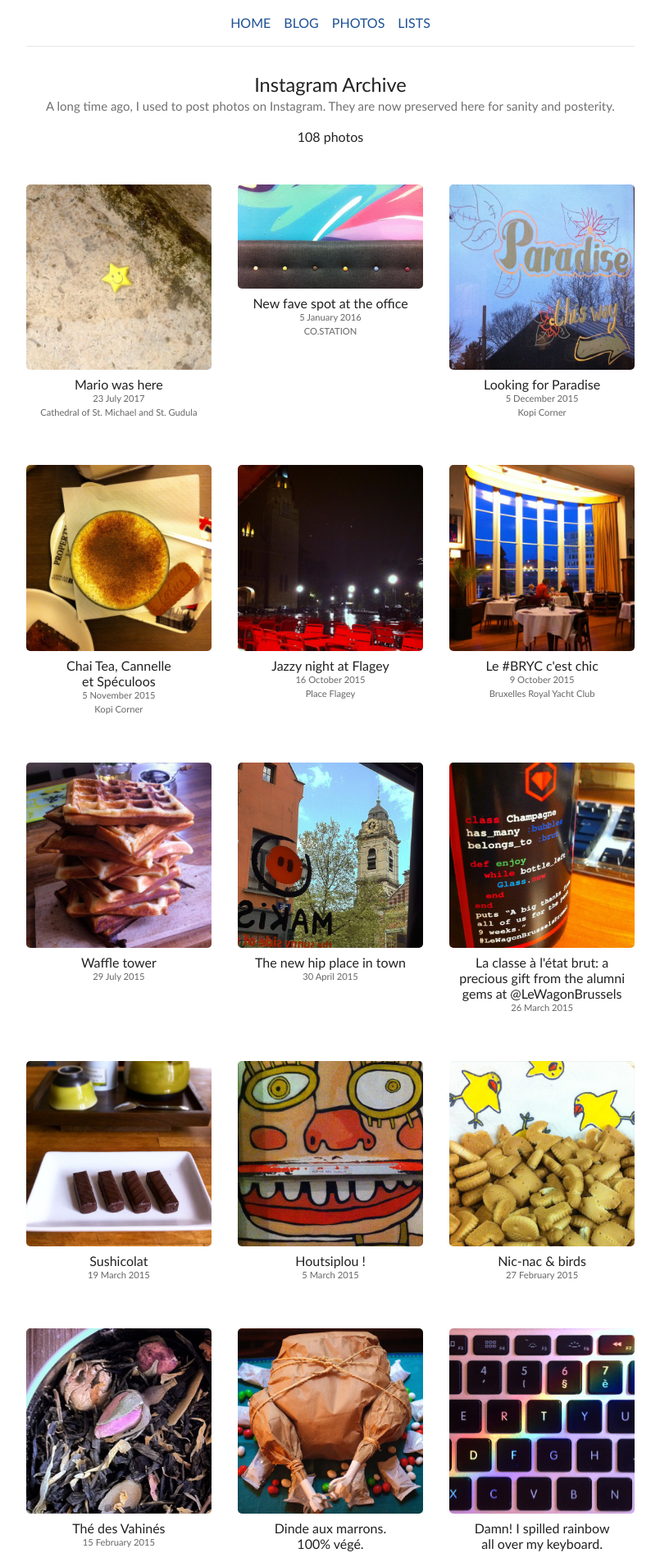
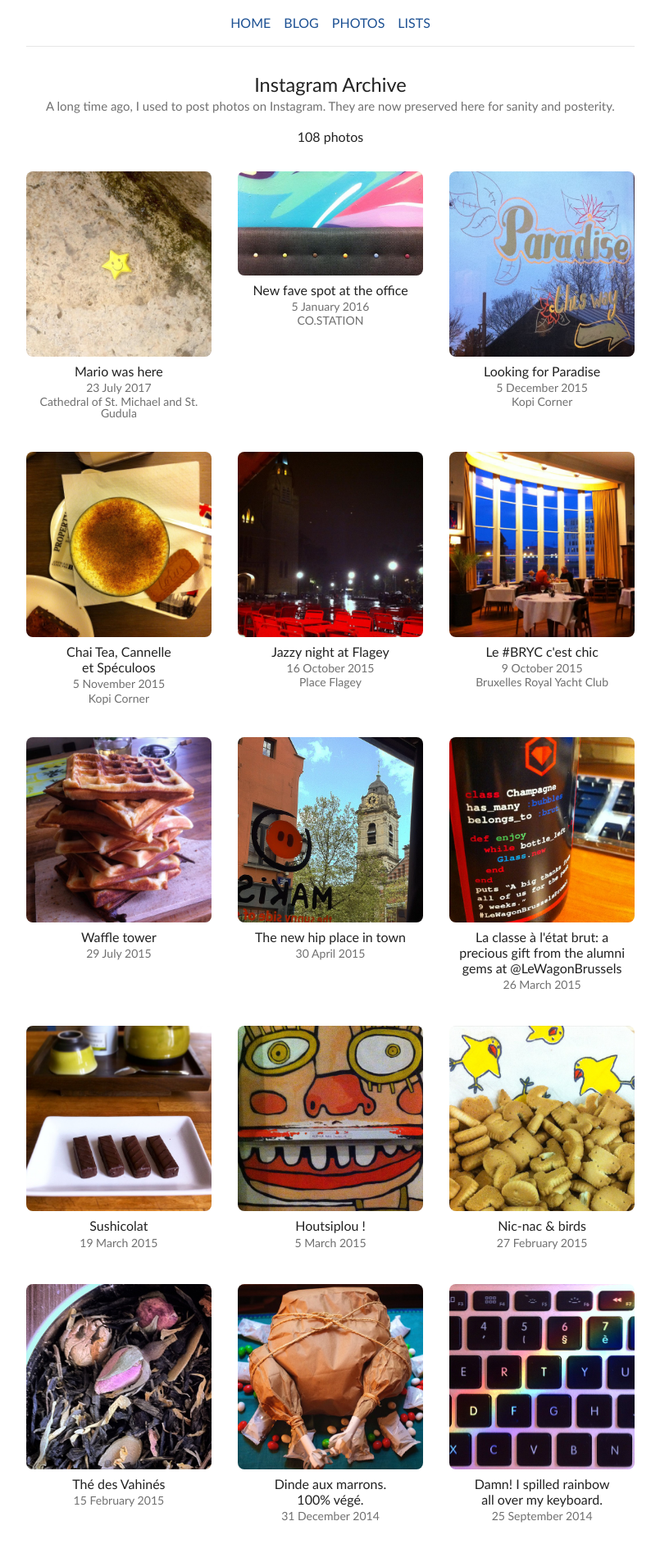
Before and after one commit to otagi/otagi.github.io, a Jekyll site: the page built from photos/instagram.html, in a window 1280 px wide. Shown: the top 1894 px of the page at 82% size, without its empty margins (237-1042 px from the left). Built offline with Jekyll 4.4.1, drawn with Linux system fonts in a browser that asks for light colours.

Commit message:
Refactor photos.css

```diff
--- a/assets/stylesheets/photos.css
+++ b/assets/stylesheets/photos.css
@@ -1,15 +1,31 @@
-section.photos {
+@import "colors.css";
+@import "typography.css";
+
+section:has(.photos) {
   display: grid;
-  grid-gap: 2rem;
-  grid-template-columns: repeat(auto-fit, minmax(200px, 1fr));
-  margin: 0 auto;
+  gap: 2rem;
 
   header {
-    grid-column: 1 / -1;
     text-align: center;
   }
 
-  article {
+  ul.photos {
+    --photos-margin: 2rem;
+    --photos-min-width: 200px;
+    --photos-hover-shadow-scale: 1.05;
+    --photos-hover-shadow-size: 10px;
+    --photos-hover-shadow-color: var(--link-hover-color);
+    --photos-border-radius: 8px;
+
+    list-style: none;
+    margin: 0;
+    padding: 0;
+
+    display: grid;
+    gap: var(--photos-margin);
+    grid-template-columns: repeat(auto-fit, minmax(var(--photos-min-width), 1fr));
+
+    li {
       figure {
         align-items: center;
         display: flex;
@@ -25,12 +41,12 @@
         }
 
         a:hover img {
-        box-shadow: 0 0 10px #888;
-        transform: scale(1.05);
+          box-shadow: 0 0 var(--photos-hover-shadow-size) var(--photos-hover-shadow-color);
+          transform: scale(var(--photos-hover-shadow-scale));
         }
 
         img {
-        border-radius: 5px;
+          border-radius: var(--photos-border-radius);
           display: block;
           margin: 0;
           width: 100%;
@@ -42,15 +58,20 @@
           text-align: center;
 
           > * {
-          font-size: 1rem;
             margin: 0;
           }
 
+          h2 {
+            font-size: 1rem;
+          }
+
           p {
-          color: #666;
-          font-size: 0.7rem;
+            color: var(--secondary-text-color);
+            line-height: 1em;
+            font-size: calc(1rem / var(--font-scale) / var(--font-scale));
           }
         }
       }
     }
   }
+}
--- a/photos/instagram.html
+++ b/photos/instagram.html
@@ -3,27 +3,26 @@
 title: Instagram Archive
 ---
 
-<section class="photos">
+<section>
   <header>
     <h1>Instagram Archive</h1>
     <small>A long time ago, I used to post photos on Instagram. They are now preserved here for sanity and posterity.</small>
     <p>{{ site.data.photos.instamatic.size }} photos</p>
   </header>
 
+  <ul class="photos">
     {% for photo in site.data.photos.instamatic %}
-  <article>
+    <li>
       <figure>
         <a href="/assets/images/instamatic/{{ photo.path }}">
           <img src="/assets/images/instamatic/{{ photo.path }}" alt="Photo"/>
         </a>
         <figcaption>
           <h2>{{ photo.caption }}</h2>
-        <p>
-          <time datetime="{{ photo.taken_at }}">{{ photo.taken_at | date: "%-d %B %Y"}}</time>
-          <br/>
-          <span>{{ photo.location }}</span>
-        </p>
+          <p><time datetime="{{ photo.taken_at }}">{{ photo.taken_at | date: "%-d %B %Y"}}</time></p>
+          <p>{{ photo.location }}</p>
         </figcaption>
-  </article>
+    </li>
     {% endfor %}
+  </ul>
 </section>
```
Lines whose indentation alone changed are shown as unchanged.
